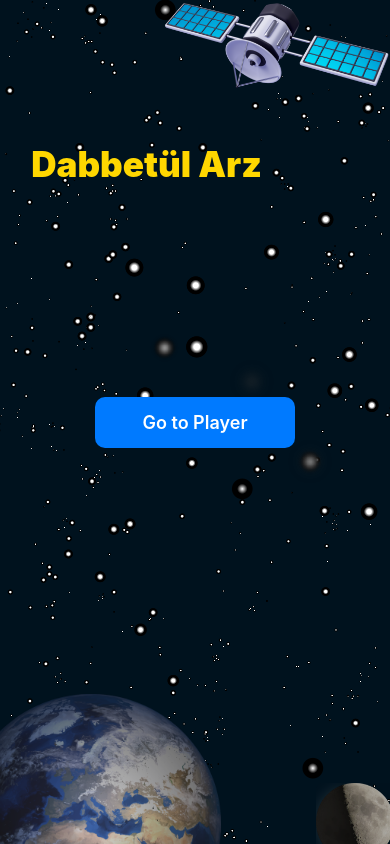
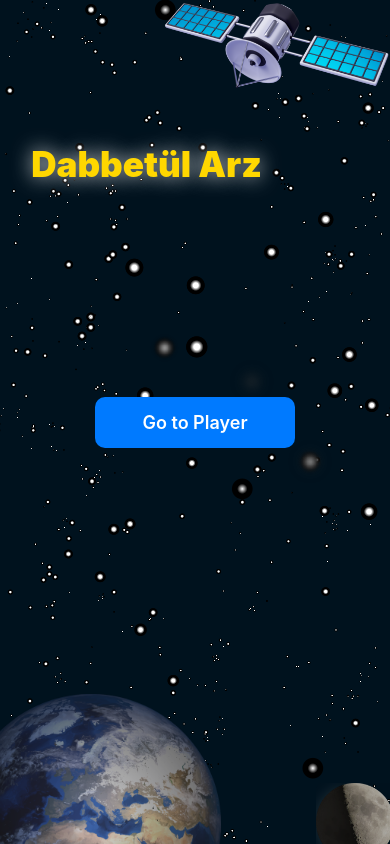
Before and after one commit to orrstudio/Dabbetul-Arz, a React Native app: screen / in a window 390 px wide. Built offline with nearby package versions, Linux system fonts and the light colour scheme.

Commit message:
Промежуточный: тень к тексту

```diff
--- a/src/screens/HomeScreen.js
+++ b/src/screens/HomeScreen.js
@@ -277,6 +277,9 @@ const getHomeScreenStyles = (theme, dimensions) => StyleSheet.create({
     color: '#FFD700',
     fontWeight: '900',
     textAlign: 'left',
+    textShadowColor: 'rgba(255, 255, 255, 0.8)',
+    textShadowOffset: { width: 0, height: 0 },
+    textShadowRadius: 20,
     opacity: 1,
     marginVertical: 0,
     lineHeight: dimensions.height * 0.09,
```
